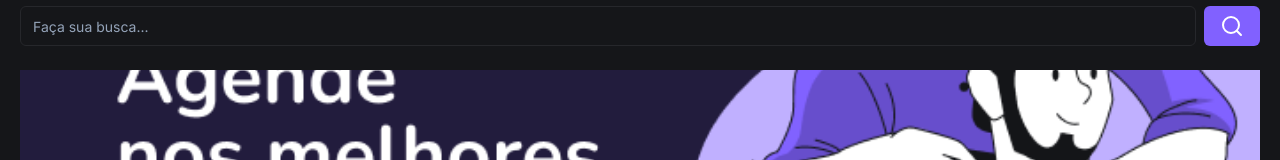
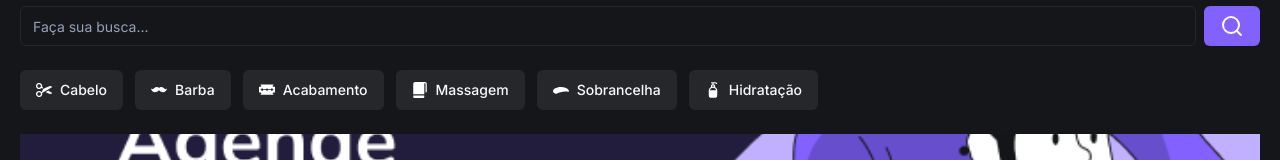
Before and after one commit to vitormarinheiro1/fsw-barber, a Next.js app: page / in a window 1280 px wide. Shown: the part 172-332 px from the top of the page. Built offline with nearby package versions, Linux system fonts and the light colour scheme; no server answers; the database is empty.

Commit message:
feat: quick search

```diff
--- /dev/null
+++ b/app/_constants/search.ts
@@ -0,0 +1,31 @@
+interface QuickSearchOption {
+  imageUrl: string
+  title: string
+}
+
+export const quickSearchOptions: QuickSearchOption[] = [
+  {
+    imageUrl: "/cabelo.svg",
+    title: "Cabelo",
+  },
+  {
+    imageUrl: "/barba.svg",
+    title: "Barba",
+  },
+  {
+    imageUrl: "/acabamento.svg",
+    title: "Acabamento",
+  },
+  {
+    imageUrl: "/massagem.svg",
+    title: "Massagem",
+  },
+  {
+    imageUrl: "/sobrancelha.svg",
+    title: "Sobrancelha",
+  },
+  {
+    imageUrl: "/hidratacao.svg",
+    title: "Hidratação",
+  },
+]
--- a/app/page.tsx
+++ b/app/page.tsx
@@ -8,6 +8,7 @@ import { Badge } from "./_components/ui/badge"
 import { Avatar, AvatarImage } from "./_components/ui/avatar"
 import { db } from "./_lib/prisma"
 import BarbershopItem from "./_components/barbershop-item"
+import { quickSearchOptions } from "./_constants/search"
 
 const Home = async () => {
   const barbershops = await db.barbershop.findMany({})
@@ -28,6 +29,20 @@ const Home = async () => {
           <Button>
             <SearchIcon />
           </Button>
+        </div>
+
+        <div className="mt-6 flex gap-3 overflow-x-scroll [&::-webkit-scrollbar]:hidden">
+          {quickSearchOptions.map((option) => (
+            <Button className="gap-2" variant="secondary" key={option.title}>
+              <Image
+                src={option.imageUrl}
+                width={16}
+                height={16}
+                alt={option.title}
+              />
+              {option.title}
+            </Button>
+          ))}
         </div>
 
         <div className="relative mt-6 h-[150px] w-full rounded-lg">
```
